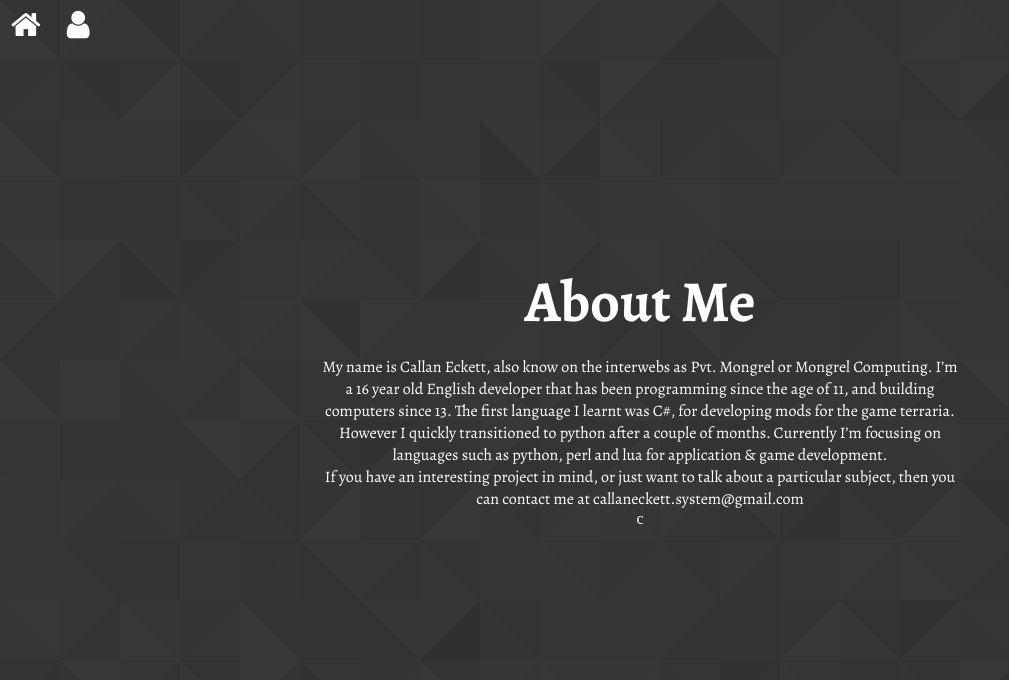
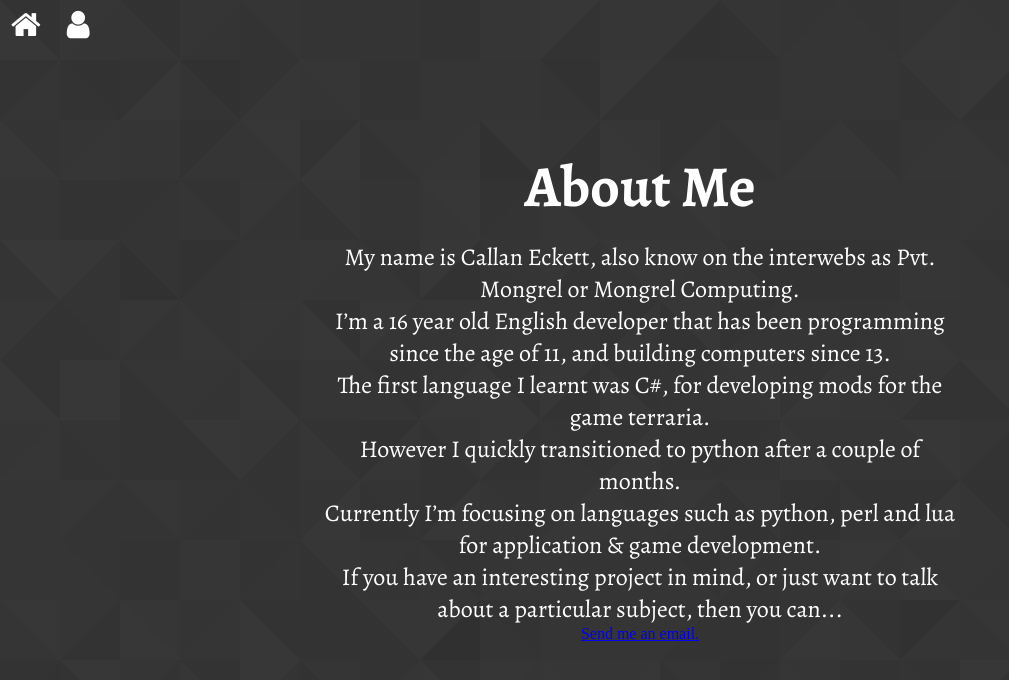
Before and after one commit to CallanEckett/CallanEckett.github.io, a PHP site: page /About/index.html in a window 1280 px wide. Shown: the top 680 px of the page, without its empty margins (0-1009 px from the left). Run offline with PHP 8.4, Linux system fonts and the light colour scheme; some libraries are stand-ins or nearby versions.

Commit message:
Adding about me site testing#

```diff
--- a/About/index.html
+++ b/About/index.html
@@ -15,21 +15,19 @@
 			<div class="content">
 
 				<h1>About Me</h1>
-				<p>
-					My name is Callan Eckett, also know on the interwebs as Pvt. Mongrel or Mongrel Computing.
-					I’m a 16 year old English developer that has been programming since the age of 11, and building computers since 13.
-					The first language I learnt was C#, for developing mods for the game terraria. However I quickly transitioned to python after a couple of months.
-					Currently I’m focusing on languages such as python, perl and lua for application & game development.
-				</p>
-				<p>
 
-					If you have an interesting project in mind, or just want to talk about a particular subject, then you can contact me at callaneckett.system@gmail.com
-				</p>
+				<h2>My name is Callan Eckett, also know on the interwebs as Pvt. Mongrel or Mongrel Computing.</h2>
+				<h2>I’m a 16 year old English developer that has been programming since the age of 11, and building computers since 13.</h2>
+				<h2>The first language I learnt was C#, for developing mods for the game terraria.</h2>
+				<h2>However I quickly transitioned to python after a couple of months.</h2>
+				<h2>Currently I’m focusing on languages such as python, perl and lua for application & game development.</h2>
+				<h2>If you have an interesting project in mind, or just want to talk about a particular subject, then you can...</h2>
+				<a href="mailto:callaneckett.system@gmail.com">Send me an email.</a>
 
 				<div class="navbar">
 					<a href="http://callaneckett.github.io"><i class="fa fa-home fa-2x"></i></a>
 					<a href="http://callaneckett.github.io/About"><i class="fa fa-user fa-2x"></i></a>
-				</div>c
+				</div>
 			</div>
 		</div>
 	</div>
--- a/About/style.css
+++ b/About/style.css
@@ -43,7 +43,7 @@
 	padding-bottom: 25px;
 }
 
-p{
+h2{
 	font-family: 'Alegreya', serif;
 	font-weight: 400;
 	font-size: 16px
```
